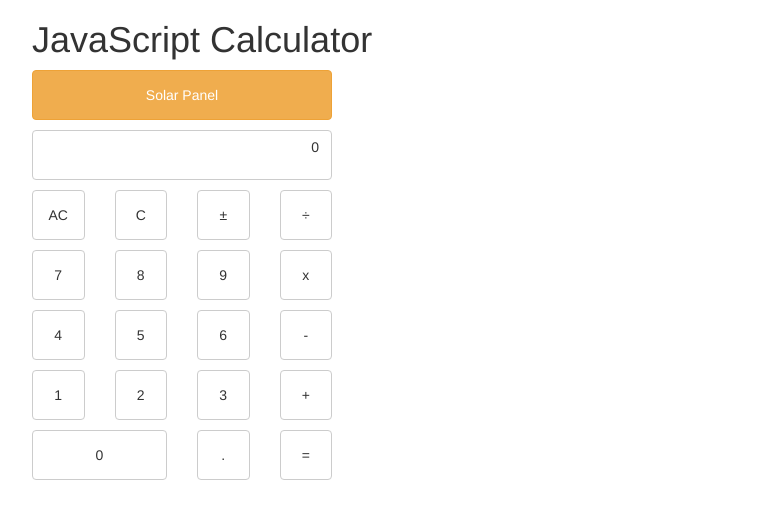
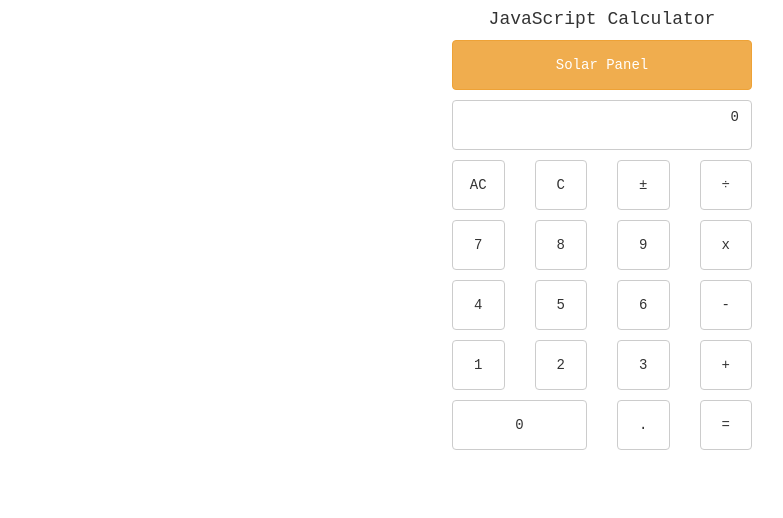
Before and after one commit to heath-w/js-calculator, a plain HTML site: page app/main.html in a window 1280 px wide. Shown: the whole page, without its empty margins (38-821 px from the left). Drawn offline with nearby package versions, Linux system fonts and the light colour scheme.

Commit message:
Added button logic and more styling

```diff
--- a/app/main.html
+++ b/app/main.html
@@ -23,18 +23,19 @@
 </head>
 
 <body class="container">
-	<h1>JavaScript Calculator</h1>
 
 	<div class="calculator">
+		<h4>JavaScript Calculator</h4>
+
 		<div class="row">
 			<div class="col-xs-12">
-				<button class="btn btn-warning calc-btn">Solar Panel</button>
+				<button id="solarPanel" class="btn btn-warning calc-btn">Solar Panel</button>
 			</div>
 		</div>
 
 		<div class="row">
 			<div class="col-xs-12">
-				<div class="calc-display">0</div>
+				<div id="display" class="calc-display">0</div>
 			</div>
 		</div>
 
@@ -55,13 +56,13 @@
 
 		<div class="row">
 			<div class="col-xs-3">
-				<button class="btn btn-default calc-btn">7</button>
+				<button class="btn btn-default calc-btn numeric">7</button>
 			</div>
 			<div class="col-xs-3">
-				<button class="btn btn-default calc-btn">8</button>
+				<button class="btn btn-default calc-btn numeric">8</button>
 			</div>
 			<div class="col-xs-3">
-				<button class="btn btn-default calc-btn">9</button>
+				<button class="btn btn-default calc-btn numeric">9</button>
 			</div>
 			<div class="col-xs-3">
 				<button class="btn btn-default calc-btn">x</button>
@@ -70,13 +71,13 @@
 
 		<div class="row">
 			<div class="col-xs-3">
-				<button class="btn btn-default calc-btn">4</button>
+				<button class="btn btn-default calc-btn numeric">4</button>
 			</div>
 			<div class="col-xs-3">
-				<button class="btn btn-default calc-btn">5</button>
+				<button class="btn btn-default calc-btn numeric">5</button>
 			</div>
 			<div class="col-xs-3">
-				<button class="btn btn-default calc-btn">6</button>
+				<button class="btn btn-default calc-btn numeric">6</button>
 			</div>
 			<div class="col-xs-3">
 				<button class="btn btn-default calc-btn">-</button>
@@ -85,13 +86,13 @@
 
 		<div class="row">
 			<div class="col-xs-3">
-				<button class="btn btn-default calc-btn">1</button>
+				<button class="btn btn-default calc-btn numeric">1</button>
 			</div>
 			<div class="col-xs-3">
-				<button class="btn btn-default calc-btn">2</button>
+				<button class="btn btn-default calc-btn numeric">2</button>
 			</div>
 			<div class="col-xs-3">
-				<button class="btn btn-default calc-btn">3</button>
+				<button class="btn btn-default calc-btn numeric">3</button>
 			</div>
 			<div class="col-xs-3">
 				<button class="btn btn-default calc-btn">+</button>
@@ -100,7 +101,7 @@
 
 		<div class="row">
 			<div class="col-xs-6">
-				<button class="btn btn-default calc-btn">0</button>
+				<button class="btn btn-default calc-btn numeric">0</button>
 			</div>
 			<div class="col-xs-3">
 				<button class="btn btn-default calc-btn">.</button>
@@ -117,7 +118,7 @@
 
 
 
-	<script type="text/javascript src="main.js"></script>
+	<script type="text/javascript" src="main.js"></script>
 </body>
 
 </html>
--- a/app/main.js
+++ b/app/main.js
@@ -0,0 +1,36 @@
+var solarPanel = document.getElementById( 'solarPanel' );
+var display = document.getElementById( 'display' );
+var digits = document.getElementsByClassName( 'numeric' );
+
+
+// Wait for page to load
+document.onreadystatechange = function() {
+	if ( document.readyState === 'interactive' ) {
+
+		for ( i = 0; i < digits.length; i++ ) {
+			digits[ i ].addEventListener( 'click', ButtonLogic );
+		}
+
+		solarPanel.addEventListener( 'click', Surprise );
+	}
+};
+
+function ButtonLogic( e ) {
+	console.log( 'You clicked me!' );
+
+	var digit = this.innerHTML;
+	var currentDisplay = display.innerHTML;
+
+	if ( currentDisplay === '0' ) {
+		display.innerHTML = digit;
+	}
+	else {
+		display.innerHTML = currentDisplay + digit;
+	}
+
+}
+
+function Surprise( e ) {
+	console.log( 'SURPRISE!' );
+	alert( 'WHEEEE!' );
+}
--- a/app/style.css
+++ b/app/style.css
@@ -3,6 +3,10 @@ div {
 	border: 1px solid #ccc
 }
 */
+
+* {
+	font-family: 'Roboto Mono', monospace;
+}
 
 .row {
 	margin-top: 10px;
@@ -13,6 +17,7 @@ div {
 	/*background-color: #bbb;*/
 	min-width: 220px;
 	max-width: 300px;
+	margin: auto;
 }
 
 .calc-btn {
@@ -42,3 +47,8 @@ div {
   width: 100%;
   height: 50px;
 }
+
+h1, h2, h3, h4, h5, h6 {
+	text-align: center;
+	line-height: 140%;
+}
```
